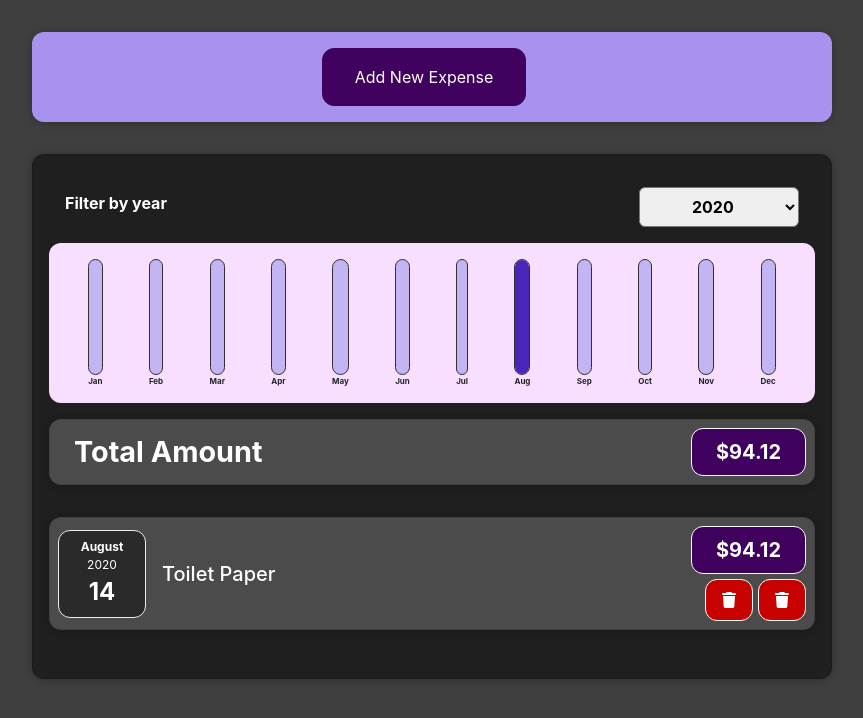
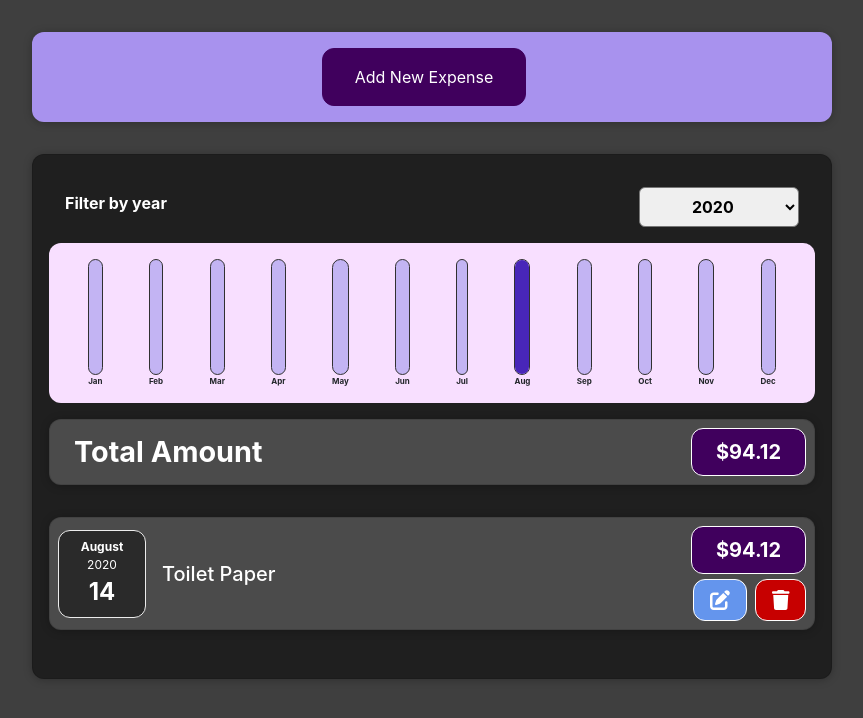
Before and after one commit to bc-nogueira/expenses-project-academind, a React (Create React App) app: page / in a window 1280 px wide. Shown: the top 718 px of the page, without its empty margins (208-1071 px from the left). Built offline with nearby package versions, Linux system fonts and the light colour scheme.

Commit message:
Edit expense

```diff
--- a/src/App.js
+++ b/src/App.js
@@ -1,6 +1,6 @@
 import { useState } from "react";
 import Expenses from "./components/Expenses/Expenses";
-import NewExpense from "./components/NewExpense/NewExpense";
+import NewExpense from "./components/ExpenseForm/NewExpense";
 
 const DUMMY_EXPENSES = [
   {
@@ -33,6 +33,12 @@ const App = () => {
     });
   };
 
+  const updateExpenseHandler = (updatedExpense) => {
+    setExpenses((prevState) => {
+      return prevState.map((expense) => expense.id === updatedExpense.id ? updatedExpense : expense)
+    });
+  };
+
   const removeExpenseHandler = (expenseId) => {
     setExpenses((prevState) => {
       return prevState.filter((expense) => expense.id !== expenseId)
@@ -42,7 +48,11 @@ const App = () => {
   return (
     <div>
       <NewExpense onAddExpense={addExpenseHandler} />
-      <Expenses items={expenses} onDeleteExpense={removeExpenseHandler} />
+      <Expenses
+        items={expenses}
+        onUpdateExpense={updateExpenseHandler}
+        onDeleteExpense={removeExpenseHandler}
+      />
     </div>
   );
 };
--- a/src/components/NewExpense/ExpenseForm.js
+++ b/src/components/ExpenseForm/ExpenseForm.js
@@ -2,9 +2,10 @@ import { useState } from "react";
 import "./ExpenseForm.css";
 
 const ExpenseForm = (props) => {
-  const [enteredTitle, setEnteredTitle] = useState("");
-  const [enteredAmount, setEnteredAmount] = useState("");
-  const [enteredDate, setEnteredDate] = useState("");
+  const [enteredTitle, setEnteredTitle] = useState(props.title || "");
+  const [enteredAmount, setEnteredAmount] = useState(props.amount || "");
+  const [enteredDate, setEnteredDate] = useState(props.date !== undefined ? props.date.toISOString().split('T')[0] : "");
+  // const [enteredDate, setEnteredDate] = useState("2022-01-05");
   // const [userInput, setUserInput] = useState({
   //   enteredTitle: "",
   //   enteredAmount: "",
@@ -80,10 +81,16 @@ const ExpenseForm = (props) => {
       </div>
 
       <div className="new-expense__actions">
-        <button type="button" onClick={() => props.onClickCancel(false)}>
+        <button
+          type="button"
+          className="form-button"
+          onClick={() => props.onClickCancel(false)}
+        >
           Cancel
         </button>
-        <button type="submit">Add Expense</button>
+        <button className="form-button" type="submit">
+          {props.submitBtnText}
+        </button>
       </div>
     </form>
   );
--- a/src/components/NewExpense/NewExpense.css
+++ b/src/components/ExpenseForm/NewExpense.css
@@ -9,7 +9,7 @@
   box-shadow: 0 1px 8px rgba(0, 0, 0, 0.25);
 }
 
-.new-expense button {
+.form-button {
   font: inherit;
   cursor: pointer;
   padding: 1rem 2rem;
@@ -20,19 +20,19 @@
   margin-right: 1rem;
 }
 
-.new-expense button:hover,
-.new-expense button:active {
+.form-button:hover,
+.form-button:active {
   background-color: #510674;
   border-color: #510674;
 }
 
-.new-expense button.alternative {
+.form-button.alternative {
   color: #220131;
   border-color: transparent;
   background-color: transparent;
 }
 
-.new-expense button.alternative:hover,
-.new-expense button.alternative:active {
+.form-button.alternative:hover,
+.form-button.alternative:active {
   background-color: #ddb3f8;
 }
--- a/src/components/NewExpense/NewExpense.js
+++ b/src/components/ExpenseForm/NewExpense.js
@@ -18,13 +18,19 @@ const NewExpense = (props) => {
   return (
     <div className="new-expense">
       {!displayForm && (
-        <button onClick={() => setDisplayForm(true)}>Add New Expense</button>
+        <button
+          className="form-button"
+          onClick={() => setDisplayForm(true)}
+        >
+          Add New Expense
+        </button>
       )}
 
       {displayForm && (
         <ExpenseForm
           onClickCancel={setDisplayForm}
           onSaveExpenseData={saveExpenseDataHandler}
+          submitBtnText={"Add Expense"}
         />
       )}
     </div>
--- /dev/null
+++ b/src/components/Expenses/ExpenseActions.css
@@ -0,0 +1,44 @@
+.expense-actions__actions {
+  margin-top: 5px;
+  display: flex;
+  justify-content: flex-end;
+  gap: 0.5rem;
+}
+
+.expense-actions__icon {
+  font-size: 1rem;
+  font-weight: bold;
+  color: white;
+  border: 1px solid white;
+  padding: 0.5rem;
+  border-radius: 12px;
+  cursor: pointer;
+}
+
+.expense-actions__edit {
+  background-color: #6495ed;
+}
+
+.expense-actions__edit:hover {
+  background-color: #0e6da4;
+}
+
+.expense-actions__delete {
+  background-color: #c70000;
+}
+
+.expense-actions__delete:hover {
+  background-color: #8b0000;
+}
+
+.expense-actions__edit-form {
+  margin-top: 20px;
+  color: #fff;
+}
+
+@media (min-width: 580px) {
+  .expense-actions__icon {
+    font-size: 1rem;
+    padding: 0.5rem 1rem;
+  }
+}
--- /dev/null
+++ b/src/components/Expenses/ExpenseActions.js
@@ -0,0 +1,25 @@
+import "./ExpenseActions.css";
+
+import { FontAwesomeIcon } from "@fortawesome/react-fontawesome"
+import { faTrash, faPenToSquare } from "@fortawesome/free-solid-svg-icons"
+
+const ExpenseActions = (props) => {
+  return (
+    <div className="expense-actions__actions">
+      <div
+        className="expense-actions__icon expense-actions__edit"
+        onClick={() => props.onEditClick(true)}
+      >
+        <FontAwesomeIcon icon={faPenToSquare} size="lg" />
+      </div>
+      <div
+        className="expense-actions__icon expense-actions__delete"
+        onClick={props.onDeleteClick}
+      >
+        <FontAwesomeIcon icon={faTrash} size="lg" />
+      </div>
+    </div>
+  );
+};
+
+export default ExpenseActions;
--- a/src/components/Expenses/ExpenseItem.css
+++ b/src/components/Expenses/ExpenseItem.css
@@ -2,10 +2,14 @@
   display: flex;
   justify-content: space-between;
   align-items: center;
+  background-color: #4b4b4b;
+  flex-direction: row;
+}
+
+.expense-item__card {
   padding: 0.5rem;
   margin: 1rem 0;
   background-color: #4b4b4b;
-  flex-direction: row;
 }
 
 .expense-item__description {
@@ -36,27 +40,6 @@
   border-radius: 12px;
 }
 
-.expense-item__actions {
-  margin-top: 5px;
-  display: flex;
-  justify-content: flex-end;
-}
-
-.expense-item__delete {
-  font-size: 1rem;
-  font-weight: bold;
-  color: white;
-  background-color: #c70000;
-  border: 1px solid white;
-  padding: 0.5rem;
-  border-radius: 12px;
-  cursor: pointer;
-}
-
-.expense-item__delete:hover {
-  background-color: #8b0000;
-}
-
 @media (min-width: 580px) {
   .expense-item__description {
     flex-direction: row;
@@ -73,9 +56,4 @@
     font-size: 1.25rem;
     padding: 0.5rem 1.5rem;
   }
-
-  .expense-item__delete {
-    font-size: 1rem;
-    padding: 0.5rem 1rem;
-  }
 }
--- a/src/components/Expenses/ExpenseItem.js
+++ b/src/components/Expenses/ExpenseItem.js
@@ -1,37 +1,56 @@
+import { useState } from "react";
 import ExpenseDate from "./ExpenseDate";
 import Card from "../UI/Card";
+import ExpenseForm from "../ExpenseForm/ExpenseForm";
+import ExpenseActions from "./ExpenseActions";
 import "./ExpenseItem.css";
 
-import { FontAwesomeIcon } from "@fortawesome/react-fontawesome"
-import { faTrash } from "@fortawesome/free-solid-svg-icons"
+const ExpenseItem = (props) => {
+  const [displayEditForm, setDisplayEditForm] = useState(false);
 
-const ExpenseItem = (props) => {
   const handleDeleteClick = () => {
     props.onDeleteExpense(props.expenseId);
-  }
+  };
+
+  const updateExpenseDataHandler = (enteredExpenseData) => {
+    const expenseData = {
+      ...enteredExpenseData,
+      id: props.expenseId,
+    };
+
+    props.onUpdateExpense(expenseData);
+    setDisplayEditForm(false);
+  };
 
   return (
     <li>
-      <Card className="expense-item">
+      <Card className="expense-item__card">
+        <div className="expense-item">
           <ExpenseDate date={props.date} />
           <div className="expense-item__description">
             <h2>{props.title}</h2>
             <div>
               <div className="expense-item__price">${props.amount}</div>
-            <div className="expense-item__actions">
-              <div className="expense-item__delete" onClick={handleDeleteClick}>
-                <FontAwesomeIcon icon={faTrash} />
-              </div>
-              <div
-                className="expense-item__delete"
-                style={{ marginLeft: "5px" }}
-                onClick={handleDeleteClick}
-              >
-                <FontAwesomeIcon icon={faTrash} />
+              <ExpenseActions
+                onEditClick={setDisplayEditForm}
+                onDeleteClick={handleDeleteClick}
+              />
             </div>
           </div>
         </div>
+
+        {displayEditForm && (
+          <div className="expense-item__edit-form">
+            <ExpenseForm
+              onClickCancel={setDisplayEditForm}
+              onSaveExpenseData={updateExpenseDataHandler}
+              title={props.title}
+              amount={props.amount}
+              date={props.date}
+              submitBtnText={"Update Expense"}
+            />
           </div>
+        )}
       </Card>
     </li>
   );
--- a/src/components/Expenses/Expenses.js
+++ b/src/components/Expenses/Expenses.js
@@ -22,7 +22,11 @@ const Expenses = (props) => {
         />
         <ExpensesChart expenses={filteredExpenses} />
         <ExpensesTotal items={filteredExpenses} />
-        <ExpensesList items={filteredExpenses} onDeleteExpense={props.onDeleteExpense} />
+        <ExpensesList
+          items={filteredExpenses}
+          onUpdateExpense={props.onUpdateExpense}
+          onDeleteExpense={props.onDeleteExpense}
+        />
       </Card>
     </div>
   );
--- a/src/components/Expenses/ExpensesList.js
+++ b/src/components/Expenses/ExpensesList.js
@@ -15,6 +15,7 @@ const ExpensesList = (props) => {
           amount={expense.amount}
           date={expense.date}
           expenseId={expense.id}
+          onUpdateExpense={props.onUpdateExpense}
           onDeleteExpense={props.onDeleteExpense}
         />
       ))}
```
Also changed, not shown: src/components/ExpenseForm/ExpenseForm.css (renamed from src/components/NewExpense/ExpenseForm.css), 1 other file (tests, documents, lock files or other folders). Lines whose indentation alone changed are shown as unchanged.
